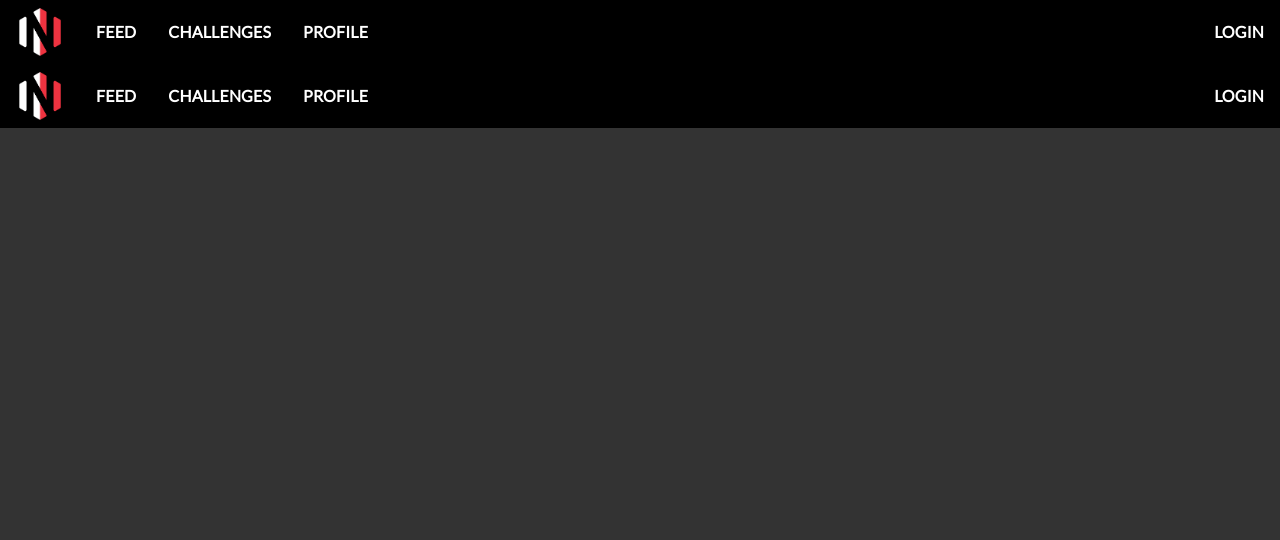
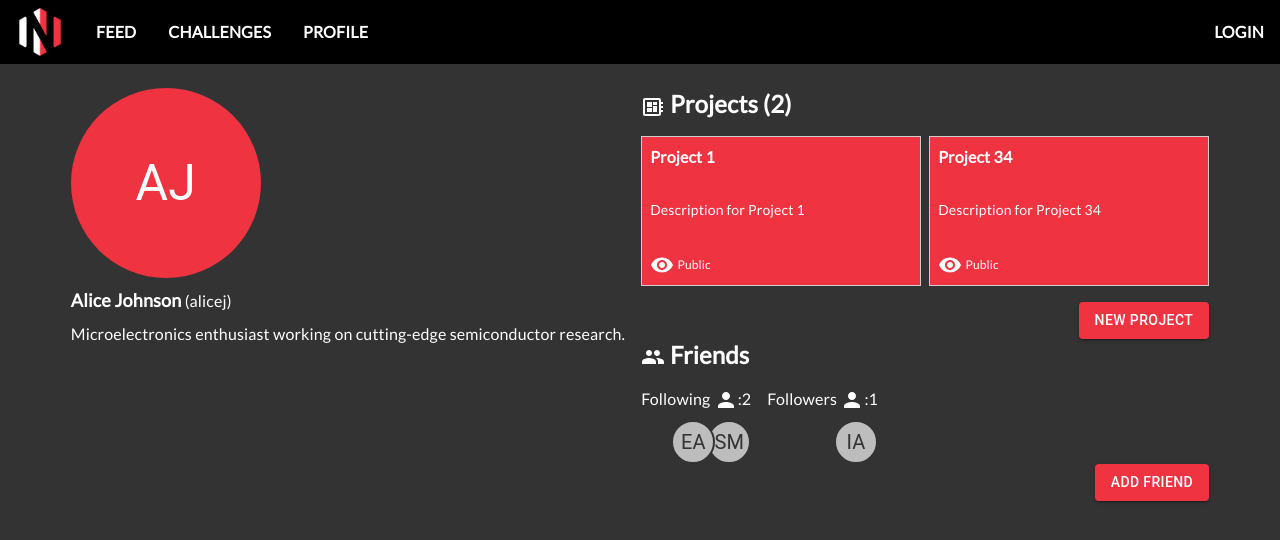
Before and after one commit to jplrhae/nexus-ui, a React (Vite) app: page /profile/1 in a window 1280 px wide. Shown: the top 540 px of the page. Built offline with nearby package versions, Linux system fonts and the light colour scheme.

Commit message:
Added user relations to mock database, implemented profile visiting

```diff
--- a/src/App.tsx
+++ b/src/App.tsx
@@ -5,9 +5,8 @@ import RegisterPage from "./pages/RegisterPage";
 import ProfilePage from "./pages/ProfilePage";
 import NexusAppBar from "./components/NexusAppBar";
 import Login from "./pages/Login";
-import { rawUser } from "./interfaces/IUser";
 import { useContext, useEffect } from "react";
-import { MockDatabaseContext } from "./main";
+import { MockDatabaseContext } from "./mocks/MockDatabase";
 
 function App() {
   const mockDatabase = useContext(MockDatabaseContext);
@@ -22,7 +21,7 @@ function App() {
         <Route path="/" element={<Home />} />
         <Route path="/login" element={<Login />} />
         <Route path="/register" element={<RegisterPage />} />
-        <Route path="/profile" element={<ProfilePage user={rawUser} />} />
+        <Route path="/profile/:id?" element={<ProfilePage />} />
       </Routes>
     </>
   );
--- a/src/components/FollowingView.tsx
+++ b/src/components/FollowingView.tsx
@@ -1,29 +1,73 @@
-import { AvatarGroup, Avatar, Tooltip, Button } from "@mui/material";
+import {
+  AvatarGroup,
+  Avatar,
+  Tooltip,
+  Button,
+  LinearProgress,
+} from "@mui/material";
 import { IUser } from "../interfaces/IUser";
 import PersonIcon from "@mui/icons-material/Person";
 import GroupIcon from "@mui/icons-material/Group";
+import { useState, useContext, useEffect } from "react";
+import { MockDatabaseContext } from "../mocks/MockDatabase";
+import { useNavigate } from "react-router-dom";
 
 interface IFollowingViewProps {
-  following: IUser[];
-  followed: IUser[];
+  user: IUser;
 }
 
 export default function FollowingView(props: IFollowingViewProps) {
+  const [hasLoaded, setHasLoaded] = useState(false);
+  const { mockDatabaseService } = useContext(MockDatabaseContext);
+  const [following, setFollowing] = useState<IUser[]>([]);
+  const [followed, setFollowed] = useState<IUser[]>([]);
+  const navigate = useNavigate();
+
+  useEffect(() => {
+    const userFollowingsRelations =
+      mockDatabaseService.findUserFollowingsByUserId(props.user.id);
+    const userFollowerRelations = mockDatabaseService.findUserFollowersByUserId(
+      props.user.id
+    );
+    const userFollowings: IUser[] = [];
+    for (const relation of userFollowingsRelations) {
+      userFollowings.push(
+        mockDatabaseService.findUserById(relation.followedUserId)
+      );
+    }
+    const userFollowers: IUser[] = [];
+    for (const relation of userFollowerRelations) {
+      userFollowers.push(
+        mockDatabaseService.findUserById(relation.followingUserId)
+      );
+    }
+
+    setFollowing(userFollowings);
+    setFollowed(userFollowers);
+    setHasLoaded(true);
+  }, [props.user]);
+
   return (
     <div className="flex flex-col">
+      {!hasLoaded ? (
+        <LinearProgress />
+      ) : (
+        <>
           <div className="text-2xl font-bold">
             <GroupIcon /> Friends
           </div>
           <div className="flex flex-row mt-4 flex-wrap gap-4">
             <div className="flex flex-col">
               <div>
-            Following <PersonIcon />:{props.following.length}
+                Following <PersonIcon />:{following.length}
               </div>
               <AvatarGroup max={10} className="mt-2">
-            {props.following.map((user) => {
+                {following.map((user) => {
                   return (
                     <Tooltip key={user.id} title={user.name}>
-                  <Avatar>
+                      <Avatar
+                        onClick={() => navigate(`/profile/${user.id}`, {})}
+                      >
                         {user.name.split(" ").map((name) => {
                           return name[0];
                         })}
@@ -35,13 +79,15 @@ export default function FollowingView(props: IFollowingViewProps) {
             </div>
             <div className="flex flex-col">
               <div>
-            Followers <PersonIcon />:{props.followed.length}
+                Followers <PersonIcon />:{followed.length}
               </div>
               <AvatarGroup max={10} className="mt-2">
-            {props.followed.map((user) => {
+                {followed.map((user) => {
                   return (
-                <Tooltip title={user.name}>
-                  <Avatar>
+                    <Tooltip key={user.id} title={user.name}>
+                      <Avatar
+                        onClick={() => navigate(`/profile/${user.id}`, {})}
+                      >
                         {user.name.split(" ").map((name) => {
                           return name[0];
                         })}
@@ -55,6 +101,8 @@ export default function FollowingView(props: IFollowingViewProps) {
           <div className="flex flex-col items-end">
             <Button variant="contained">Add friend</Button>
           </div>
+        </>
+      )}
     </div>
   );
 }
--- a/src/components/ProjectsView.tsx
+++ b/src/components/ProjectsView.tsx
@@ -3,25 +3,45 @@ import ProjectCard from "./ProjectCard";
 import Button from "@mui/material/Button";
 import DeveloperBoardIcon from "@mui/icons-material/DeveloperBoard";
 import "../styles/ProjectView.css";
+import { IUser } from "../interfaces/IUser";
+import { useContext, useEffect, useState } from "react";
+import { LinearProgress } from "@mui/material";
+import { MockDatabaseContext } from "../mocks/MockDatabase";
 
 interface IProjectsViewProps {
-  projects: IProject[];
+  user: IUser;
 }
 
 export default function ProjectsView(props: IProjectsViewProps) {
+  const [hasLoaded, setHasLoaded] = useState(false);
+  const [projects, setProjects] = useState<IProject[]>([]);
+  const { mockDatabaseService } = useContext(MockDatabaseContext);
+
+  useEffect(() => {
+    const projects = mockDatabaseService.findProjectsByUserId(props.user.id);
+    setProjects(projects);
+    setHasLoaded(true);
+  }, [props.user]);
+
   return (
     <div className="flex flex-col gap-4">
+      {!hasLoaded ? (
+        <LinearProgress />
+      ) : (
+        <>
           <div className="text-2xl font-bold">
-        <DeveloperBoardIcon /> Projects ({props.projects.length})
+            <DeveloperBoardIcon /> Projects ({projects.length})
           </div>
           <div className="flex flex-wrap gap-2">
-        {props.projects.map((project) => (
+            {projects.map((project) => (
               <ProjectCard key={project.id} project={project} />
             ))}
           </div>
           <Button variant="contained" className="self-end">
             New project
           </Button>
+        </>
+      )}
     </div>
   );
 }
--- /dev/null
+++ b/src/interfaces/IUserRelation.ts
@@ -0,0 +1,208 @@
+export interface IUserRelation {
+  id: number;
+  followedUserId: number;
+  followingUserId: number;
+}
+
+export const rawUserRelationItems: IUserRelation[] = [
+  {
+    id: 1,
+    followedUserId: 2,
+    followingUserId: 1,
+  },
+  {
+    id: 2,
+    followedUserId: 3,
+    followingUserId: 1,
+  },
+  {
+    id: 3,
+    followedUserId: 4,
+    followingUserId: 2,
+  },
+  {
+    id: 4,
+    followedUserId: 5,
+    followingUserId: 2,
+  },
+  {
+    id: 5,
+    followedUserId: 6,
+    followingUserId: 3,
+  },
+  {
+    id: 6,
+    followedUserId: 7,
+    followingUserId: 3,
+  },
+  {
+    id: 7,
+    followedUserId: 8,
+    followingUserId: 4,
+  },
+  {
+    id: 8,
+    followedUserId: 9,
+    followingUserId: 4,
+  },
+  {
+    id: 9,
+    followedUserId: 10,
+    followingUserId: 5,
+  },
+  {
+    id: 10,
+    followedUserId: 11,
+    followingUserId: 5,
+  },
+  {
+    id: 11,
+    followedUserId: 12,
+    followingUserId: 6,
+  },
+  {
+    id: 12,
+    followedUserId: 13,
+    followingUserId: 6,
+  },
+  {
+    id: 13,
+    followedUserId: 14,
+    followingUserId: 7,
+  },
+  {
+    id: 14,
+    followedUserId: 15,
+    followingUserId: 7,
+  },
+  {
+    id: 15,
+    followedUserId: 16,
+    followingUserId: 8,
+  },
+  {
+    id: 16,
+    followedUserId: 17,
+    followingUserId: 8,
+  },
+  {
+    id: 17,
+    followedUserId: 18,
+    followingUserId: 9,
+  },
+  {
+    id: 18,
+    followedUserId: 19,
+    followingUserId: 9,
+  },
+  {
+    id: 19,
+    followedUserId: 20,
+    followingUserId: 10,
+  },
+  {
+    id: 20,
+    followedUserId: 21,
+    followingUserId: 10,
+  },
+  {
+    id: 21,
+    followedUserId: 22,
+    followingUserId: 11,
+  },
+  {
+    id: 22,
+    followedUserId: 23,
+    followingUserId: 11,
+  },
+  {
+    id: 23,
+    followedUserId: 24,
+    followingUserId: 12,
+  },
+  {
+    id: 24,
+    followedUserId: 25,
+    followingUserId: 12,
+  },
+  {
+    id: 25,
+    followedUserId: 26,
+    followingUserId: 13,
+  },
+  {
+    id: 26,
+    followedUserId: 27,
+    followingUserId: 13,
+  },
+  {
+    id: 27,
+    followedUserId: 28,
+    followingUserId: 14,
+  },
+  {
+    id: 28,
+    followedUserId: 29,
+    followingUserId: 14,
+  },
+  {
+    id: 29,
+    followedUserId: 30,
+    followingUserId: 15,
+  },
+  {
+    id: 30,
+    followedUserId: 31,
+    followingUserId: 15,
+  },
+  {
+    id: 31,
+    followedUserId: 32,
+    followingUserId: 16,
+  },
+  {
+    id: 32,
+    followedUserId: 33,
+    followingUserId: 16,
+  },
+  {
+    id: 33,
+    followedUserId: 1,
+    followingUserId: 17,
+  },
+  {
+    id: 34,
+    followedUserId: 2,
+    followingUserId: 17,
+  },
+  {
+    id: 35,
+    followedUserId: 3,
+    followingUserId: 18,
+  },
+  {
+    id: 36,
+    followedUserId: 4,
+    followingUserId: 18,
+  },
+  {
+    id: 37,
+    followedUserId: 5,
+    followingUserId: 19,
+  },
+  {
+    id: 38,
+    followedUserId: 6,
+    followingUserId: 19,
+  },
+  {
+    id: 39,
+    followedUserId: 7,
+    followingUserId: 20,
+  },
+  {
+    id: 40,
+    followedUserId: 8,
+    followingUserId: 20,
+  },
+];
--- a/src/main.tsx
+++ b/src/main.tsx
@@ -1,25 +1,16 @@
-import React, { createContext } from "react";
 import ReactDOM from "react-dom/client";
 import App from "./App.tsx";
 import { BrowserRouter } from "react-router-dom";
 import { ThemeProvider } from "@emotion/react";
 import { CssBaseline } from "@mui/material";
 import theme from "./theme.tsx";
-import { IMockDatabase, mockDatabase } from "./mocks/MockDatabase.ts";
 import "./index.css";
 
-export const MockDatabaseContext = createContext<IMockDatabase>(mockDatabase);
-
 ReactDOM.createRoot(document.getElementById("root")!).render(
-  <React.StrictMode>
   <BrowserRouter>
     <ThemeProvider theme={theme}>
       <CssBaseline />
-        <MockDatabaseContext.Provider value={mockDatabase}>
-          <App />
-        </MockDatabaseContext.Provider>
       <App />
     </ThemeProvider>
   </BrowserRouter>
-  </React.StrictMode>
 );
--- a/src/mocks/MockDatabase.ts
+++ b/src/mocks/MockDatabase.ts
@@ -1,17 +1,30 @@
+import { createContext } from "react";
 import { IProject, rawProjectItems } from "../interfaces/IProject";
+import { IUser, rawUserItems1, rawUserItems2 } from "../interfaces/IUser";
+import MockDatabaseService from "./MockDatabaseService";
 import {
-  IUser,
-  rawUser,
-  rawUserItems1,
-  rawUserItems2,
-} from "../interfaces/IUser";
+  IUserRelation,
+  rawUserRelationItems,
+} from "../interfaces/IUserRelation";
+
+export interface IMockDatabaseContext {
+  mockDatabase: IMockDatabase;
+  mockDatabaseService: MockDatabaseService;
+}
 
 export interface IMockDatabase {
   users: IUser[];
   projects: IProject[];
+  userRelations: IUserRelation[];
 }
 
 export const mockDatabase: IMockDatabase = {
-  users: { ...rawUser, ...rawUserItems1, ...rawUserItems2 },
+  users: [...rawUserItems1, ...rawUserItems2],
   projects: rawProjectItems,
+  userRelations: rawUserRelationItems,
 };
+
+export const MockDatabaseContext = createContext<IMockDatabaseContext>({
+  mockDatabase: mockDatabase,
+  mockDatabaseService: new MockDatabaseService(mockDatabase),
+});
--- /dev/null
+++ b/src/mocks/MockDatabaseService.ts
@@ -0,0 +1,55 @@
+import { IMockDatabase } from "./MockDatabase";
+
+export default class MockDatabaseService {
+  private mockDatabase: IMockDatabase;
+
+  constructor(mockDatabase: IMockDatabase) {
+    this.mockDatabase = mockDatabase;
+  }
+
+  public findUserById(id: number) {
+    console.log("Finding user by ID", id);
+
+    const user = this.mockDatabase.users.filter((user) => user.id === id)[0];
+
+    console.log("Found user", user);
+
+    return user;
+  }
+
+  public findProjectsByUserId(userId: number) {
+    console.log("Finding projects by user ID", userId);
+
+    const projects = this.mockDatabase.projects.filter(
+      (project) => project.userId === userId
+    );
+
+    console.log("Found projects", projects);
+
+    return projects;
+  }
+
+  public findUserFollowersByUserId(userId: number) {
+    console.log("Finding user followers by user ID", userId);
+
+    const userFollowerRelations = this.mockDatabase.userRelations.filter(
+      (userRelation) => userRelation.followedUserId === userId
+    );
+
+    console.log("Found user follower relations", userFollowerRelations);
+
+    return userFollowerRelations;
+  }
+
+  public findUserFollowingsByUserId(userId: number) {
+    console.log("Finding user followings by user ID", userId);
+
+    const userFollowingRelations = this.mockDatabase.userRelations.filter(
+      (userRelation) => userRelation.followingUserId === userId
+    );
+
+    console.log("Found user following relations", userFollowingRelations);
+
+    return userFollowingRelations;
+  }
+}
--- a/src/pages/ProfilePage.tsx
+++ b/src/pages/ProfilePage.tsx
@@ -1,28 +1,58 @@
+import { useContext, useEffect, useState } from "react";
 import FollowingView from "../components/FollowingView";
 import ProfileInfo from "../components/ProfileInfo";
 import ProjectsView from "../components/ProjectsView";
-import { rawProjectItems } from "../interfaces/IProject";
-import { IUser, rawUserItems1, rawUserItems2 } from "../interfaces/IUser";
+import { IUser, rawUser } from "../interfaces/IUser";
+import { useParams } from "react-router-dom";
+import { MockDatabaseContext } from "../mocks/MockDatabase";
+import { LinearProgress } from "@mui/material";
 
-interface IProfilePageProps {
-  user: IUser;
+function ProfilePage() {
+  const { id } = useParams();
+  const { mockDatabaseService } = useContext(MockDatabaseContext);
+  const [user, setUser] = useState<IUser>({
+    id: 0,
+    username: "",
+    email: "",
+    about: "",
+    birthDate: new Date(),
+    name: "",
+  });
+  const [hasLoaded, setHasLoaded] = useState(false);
+
+  useEffect(() => {
+    if (id) {
+      const user = mockDatabaseService.findUserById(parseInt(id));
+      console.log("Found user: ", user);
+
+      if (user) {
+        setUser(user);
+      }
+    } else {
+      setUser(rawUser);
     }
 
-function ProfilePage(props: IProfilePageProps) {
+    setHasLoaded(true);
+  }, [id]);
+
   return (
     <div
       className="flex flex-row justify-center mt-6 mx-4"
       style={{ height: "calc(100vh - 64px - 1.5rem" }}
     >
+      {!hasLoaded ? (
+        <LinearProgress />
+      ) : (
         <div className="flex flex-row justify-center gap-4">
           <div>
-          <ProfileInfo user={props.user} />
+            <ProfileInfo user={user} />
           </div>
           <div>
-          <ProjectsView projects={rawProjectItems} />
-          <FollowingView following={rawUserItems1} followed={rawUserItems2} />
+            <ProjectsView user={user} />
+            <FollowingView user={user} />
           </div>
         </div>
+      )}
     </div>
   );
 }
```
Lines whose indentation alone changed are shown as unchanged.
